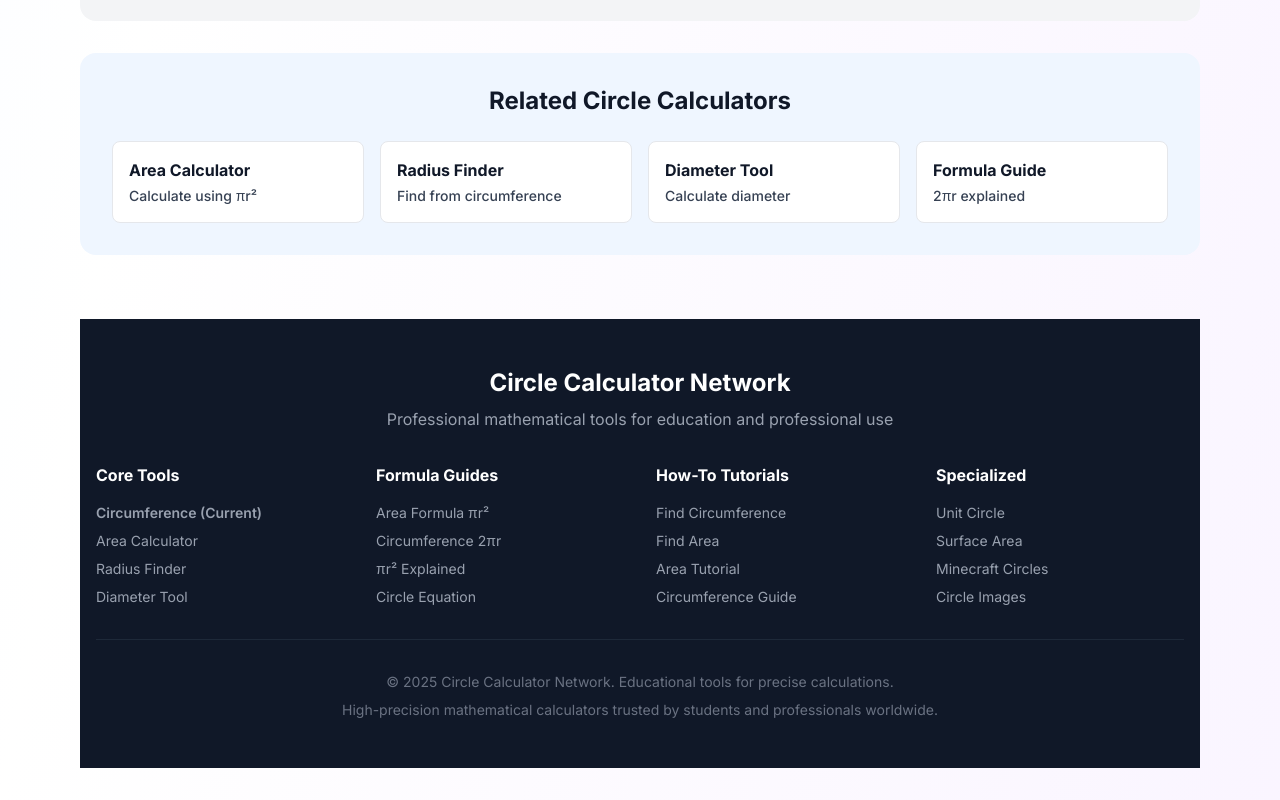
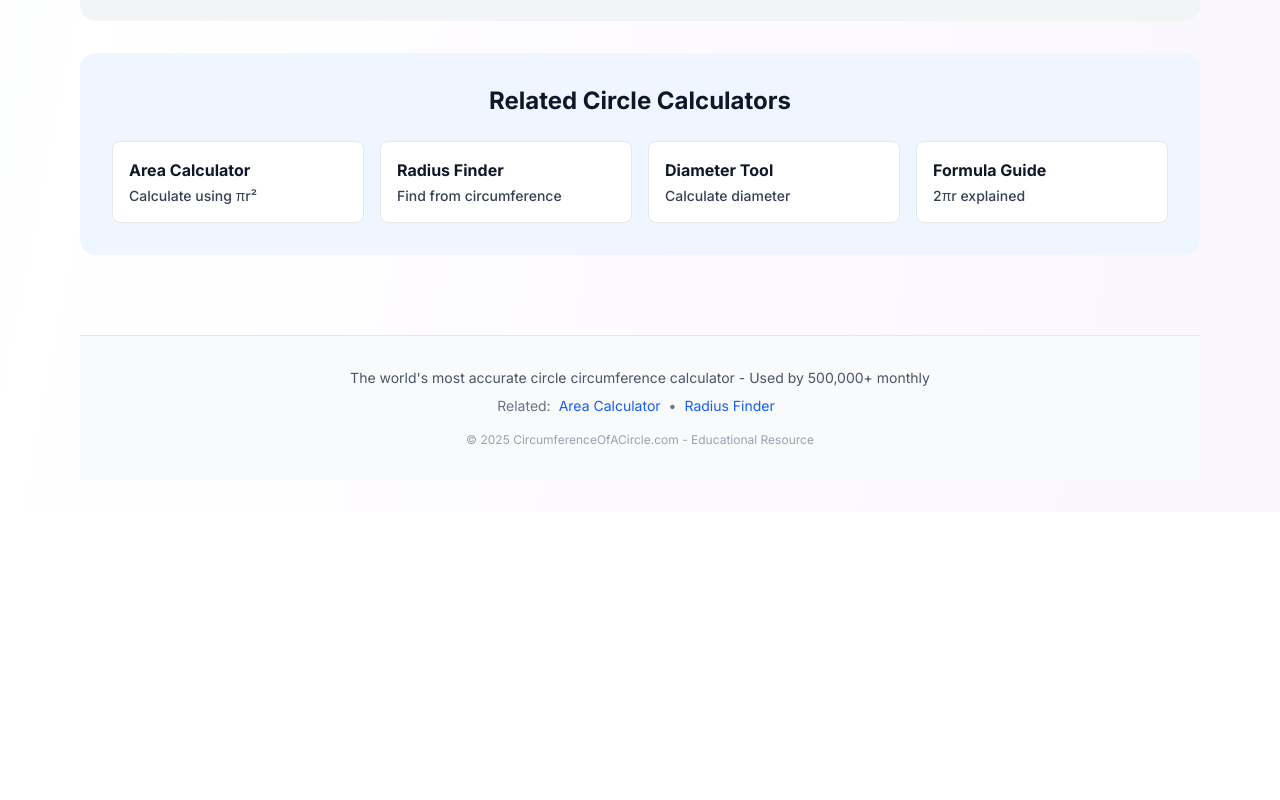
Before and after one commit to SYNC-360/circumference-calculator, a Next.js app: page / in a window 1280 px wide. Shown: the part 6037-6837 px from the top of the page. After the commit the page ends 6549 px from the top, so only its background shows below. Built offline with nearby package versions, Linux system fonts and the light colour scheme.

Commit message:
Update footer for SEO authority optimization

```diff
--- a/app/page.tsx
+++ b/app/page.tsx
@@ -693,62 +693,25 @@ export default function CircumferenceCalculator() {
           </div>
         </div>
 
-        {/* Network Footer - UPDATED VERSION */}
-        <footer className="bg-gray-900 text-gray-400 py-12 mt-16">
-          <div className="max-w-7xl mx-auto px-4">
-            <div className="text-center mb-8">
-              <h2 className="text-2xl font-bold text-white mb-2">Circle Calculator Network</h2>
-              <p className="text-gray-400">Professional mathematical tools for education and professional use</p>
-            </div>
-
-            <div className="grid md:grid-cols-4 gap-8 mb-8">
-              <div>
-                <h3 className="font-bold text-white mb-4">Core Tools</h3>
-                <ul className="space-y-2 text-sm">
-                  <li><a href="https://circumferenceofacircle.com" className="hover:text-white font-semibold">Circumference (Current)</a></li>
-                  <li><a href="https://areaofcircle.com" className="hover:text-white">Area Calculator</a></li>
-                  <li><a href="https://radiusofacircle.com" className="hover:text-white">Radius Finder</a></li>
-                  <li><a href="https://diameterofacircle.com" className="hover:text-white">Diameter Tool</a></li>
-                </ul>
-              </div>
-
-              <div>
-                <h3 className="font-bold text-white mb-4">Formula Guides</h3>
-                <ul className="space-y-2 text-sm">
-                  <li><a href="https://circleareaformula.com" className="hover:text-white">Area Formula πr²</a></li>
-                  <li><a href="https://circumferenceofacircleformula.com" className="hover:text-white">Circumference 2πr</a></li>
-                  <li><a href="https://formulaforareaofacircle.com" className="hover:text-white">πr² Explained</a></li>
-                  <li><a href="https://equationofacircle.com" className="hover:text-white">Circle Equation</a></li>
-                </ul>
-              </div>
-
-              <div>
-                <h3 className="font-bold text-white mb-4">How-To Tutorials</h3>
-                <ul className="space-y-2 text-sm">
-                  <li><a href="https://howtofindcircumference.com" className="hover:text-white">Find Circumference</a></li>
-                  <li><a href="https://howtofindareaofacircle.com" className="hover:text-white">Find Area</a></li>
-                  <li><a href="https://howtofindtheareaofacircle.com" className="hover:text-white">Area Tutorial</a></li>
-                  <li><a href="https://howtofindcircumferenceofacircle.com" className="hover:text-white">Circumference Guide</a></li>
-                </ul>
-              </div>
-
-              <div>
-                <h3 className="font-bold text-white mb-4">Specialized</h3>
-                <ul className="space-y-2 text-sm">
-                  <li><a href="https://unitcircleradians.com" className="hover:text-white">Unit Circle</a></li>
-                  <li><a href="https://surfaceareaofacircle.com" className="hover:text-white">Surface Area</a></li>
-                  <li><a href="https://minecraftcirclechart.com" className="hover:text-white">Minecraft Circles</a></li>
-                  <li><a href="https://circlepng.com" className="hover:text-white">Circle Images</a></li>
-                </ul>
-              </div>
-            </div>
-
-            <div className="text-center text-sm text-gray-500 pt-8 border-t border-gray-800">
-              <p>© 2025 Circle Calculator Network. Educational tools for precise calculations.</p>
-              <p className="mt-2">High-precision mathematical calculators trusted by students and professionals worldwide.</p>
-            </div>
-          </div>
-        </footer>
+        {/* Ultra-Minimal Footer - Maximum Authority Retention */}
+<footer className="mt-20 border-t border-gray-200 bg-gray-50">
+  <div className="max-w-6xl mx-auto px-4 py-8">
+    <div className="text-center">
+      <p className="text-sm text-gray-600 mb-2">
+        The world's most accurate circle circumference calculator - Used by 500,000+ monthly
+      </p>
+      <p className="text-sm text-gray-500 mb-4">
+        Related:
+        <a href="https://areaofcircle.com" className="text-blue-600 hover:underline mx-2">Area Calculator</a>
+        •
+        <a href="https://radiusofacircle.com" className="text-blue-600 hover:underline mx-2">Radius Finder</a>
+      </p>
+      <p className="text-xs text-gray-400">
+        © 2025 CircumferenceOfACircle.com - Educational Resource
+      </p>
+    </div>
+  </div>
+</footer>
       </div>
     </div>
   );
```
